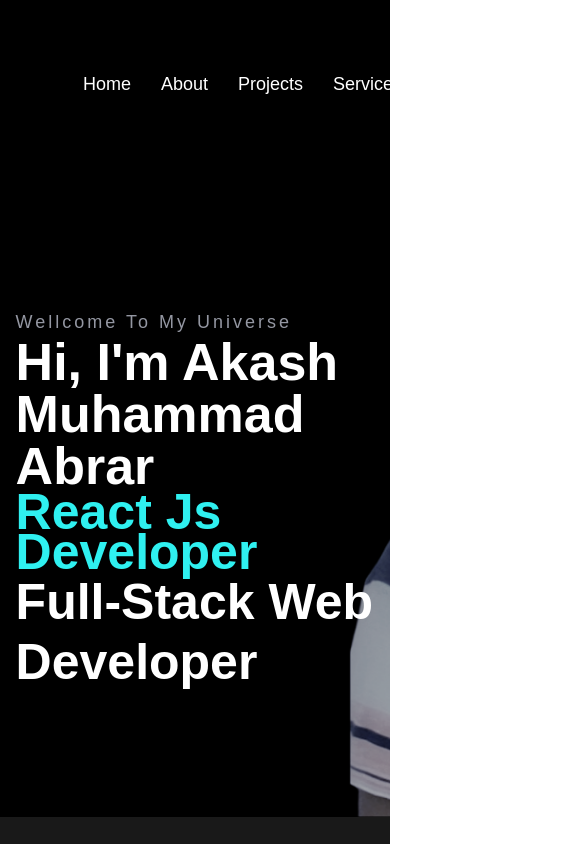
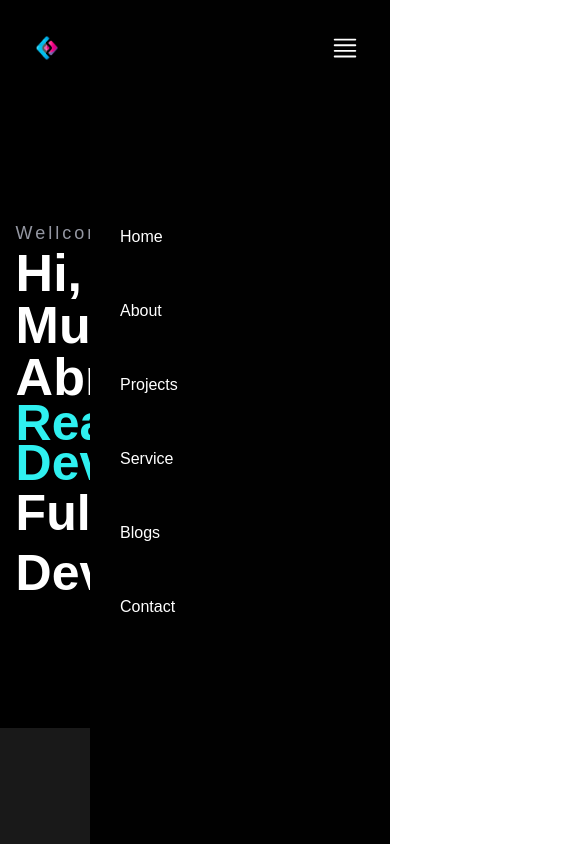
Before and after one commit to AkashMAbrrar/my-portfolio-personal, a React (Create React App) app: page / in a window 390 px wide. Shown: the top 844 px of the page, 585 px wide, since content can reach past the window. Built offline with nearby package versions, Linux system fonts and the light colour scheme.

Commit message:
this commit for toggle menu and responsive side bar

```diff
--- a/package.json
+++ b/package.json
@@ -6,6 +6,7 @@
     "@testing-library/jest-dom": "^5.16.4",
     "@testing-library/react": "^13.3.0",
     "@testing-library/user-event": "^13.5.0",
+    "bootstrap-icons": "^1.8.3",
     "daisyui": "^2.15.3",
     "react": "^18.1.0",
     "react-dom": "^18.1.0",
--- a/src/App.css
+++ b/src/App.css
@@ -210,7 +210,7 @@
 
 @media only screen and (max-width: 768px) {
   .col__3 {
-    max-width: 50%;
+    max-width: 65%;
   }
 }
 
--- a/src/components/Footer/Footer.js
+++ b/src/components/Footer/Footer.js
@@ -4,10 +4,31 @@
 
 const Footer = () => {
     return (
-        <div className='footer d__flex align__items__center justify__content__space__between pz__10' style={{ "padding": "10px 20px", "zIndex": "100" }}>
-            <img src={FooterImg} className="footer__img pointer" alt="" />
-            <span className='copyright'>copyright &copy; 2022 programmer Akash Muhammad Abrrar.ALl Rights Reserved</span>
-        </div>
+        <footer class=" footer p-10 bg-base-300 text-base-content">
+            <div>
+                <span class="footer-title">Services</span>
+                <a class="link link-hover">Branding</a>
+                <a class="link link-hover">Design</a>
+                <a class="link link-hover">Marketing</a>
+                <a class="link link-hover">Advertisement</a>
+            </div>
+            <div>
+                <span class="footer-title">Company</span>
+                <a class="link link-hover">About us</a>
+                <a class="link link-hover">Contact</a>
+                <a class="link link-hover">Jobs</a>
+                <a class="link link-hover">Press kit</a>
+            </div>
+            <div>
+                <span class="footer-title">Social</span>
+                <div class="grid grid-flow-col gap-4">
+                    <a><svg xmlns="http://www.w3.org/2000/svg" width="24" height="24" viewBox="0 0 24 24" class="fill-current"><path d="M24 4.557c-.883.392-1.832.656-2.828.775 1.017-.609 1.798-1.574 2.165-2.724-.951.564-2.005.974-3.127 1.195-.897-.957-2.178-1.555-3.594-1.555-3.179 0-5.515 2.966-4.797 6.045-4.091-.205-7.719-2.165-10.148-5.144-1.29 2.213-.669 5.108 1.523 6.574-.806-.026-1.566-.247-2.229-.616-.054 2.281 1.581 4.415 3.949 4.89-.693.188-1.452.232-2.224.084.626 1.956 2.444 3.379 4.6 3.419-2.07 1.623-4.678 2.348-7.29 2.04 2.179 1.397 4.768 2.212 7.548 2.212 9.142 0 14.307-7.721 13.995-14.646.962-.695 1.797-1.562 2.457-2.549z"></path></svg></a>
+                    <a><svg xmlns="http://www.w3.org/2000/svg" width="24" height="24" viewBox="0 0 24 24" class="fill-current"><path d="M19.615 3.184c-3.604-.246-11.631-.245-15.23 0-3.897.266-4.356 2.62-4.385 8.816.029 6.185.484 8.549 4.385 8.816 3.6.245 11.626.246 15.23 0 3.897-.266 4.356-2.62 4.385-8.816-.029-6.185-.484-8.549-4.385-8.816zm-10.615 12.816v-8l8 3.993-8 4.007z"></path></svg></a>
+                    <a><svg xmlns="http://www.w3.org/2000/svg" width="24" height="24" viewBox="0 0 24 24" class="fill-current"><path d="M9 8h-3v4h3v12h5v-12h3.642l.358-4h-4v-1.667c0-.955.192-1.333 1.115-1.333h2.885v-5h-3.808c-3.596 0-5.192 1.583-5.192 4.615v3.385z"></path></svg></a>
+                </div>
+                <p>Copyright © 2022 - All right reserved Akash Muhammad Abrrar</p>
+            </div>
+        </footer>
     );
 };
 
--- a/src/components/Home/Home.css
+++ b/src/components/Home/Home.css
@@ -59,8 +59,70 @@
     background-color: #191919;
 }
 
+.toggle__menu {
+    display: flex;
+    justify-content: flex-end;
+    float: right;
+    z-index: 1000;
+    width: 100%;
+}
+
+svg.bi.bi-list.white.pointer {
+    width: 30px;
+    height: 30px;
+}
+
+ul.sidebar.d__flex {
+    flex-wrap: wrap;
+    height: 100%;
+    position: fixed;
+    right: 0%;
+    background: #010101;
+    justify-content: center;
+    width: 300px;
+    top: 0%;
+    flex-direction: column;
+}
+
+li.sideNavbar {
+    padding: 25px 30px;
+}
+
+@media only screen and (max-width: 2500px) {
+    .toggle__menu {
+        display: none;
+    }
+
+    ul.sidebar.d__flex {
+        display: flex;
+    }
+}
+
+@media only screen and (max-width:768px) {
+    .toggle__menu {
+        display: flex;
+    }
+
+    .navbar.d__flex.justify__content__center.align__items__center.pxy__30 {
+        display: none;
+    }
+}
+
 /* resnpsive */
 @media screen and (max-width: 768px) {
+    .header {
+        justify-content: space-between;
+    }
+
+    .navigation.pxy__30 {
+        display: none;
+    }
+
+    svg.bi.bi-justify.white.pointer {
+        width: 30px;
+        height: 30px;
+    }
+
     h2.white.pz__10 {
         font-size: 50px !important;
     }
--- a/src/components/Home/Home.js
+++ b/src/components/Home/Home.js
@@ -1,15 +1,17 @@
-import React from 'react';
+import React, { useState } from 'react';
 import '../Home/Home.css';
 import logo from '../../images/logo.png';
 
 
 const Home = () => {
     // fixed header
-
     window.addEventListener("scroll", function () {
         const header = document.querySelector(".header");
         header.classList.toggle("active", window.scrollY > 0);
     });
+    // toggle menu
+    const [show, setShow] = useState(true);
+
 
     return (
         <div className='home' id='Home'>
@@ -28,6 +30,43 @@
                             <a href="#Contact"><li className='nav__items mx__15'>Contact</li></a>
                         </ul>
                     </div>
+                    {/* toggle maenu */}
+                    <div className="toggle__menu">
+                        <svg
+                            onClick={() => setShow(!show)}
+                            xmlns="http://www.w3.org/2000/svg"
+                            width="16"
+                            height="16"
+                            fill="currentColor"
+                            class="bi bi-justify white pointer"
+                            viewBox="0 0 16 16">
+                            <path fill-rule="evenodd" d="M2 12.5a.5.5 0 0 1 .5-.5h11a.5.5 0 0 1 0 1h-11a.5.5 0 0 1-.5-.5zm0-3a.5.5 0 0 1 .5-.5h11a.5.5 0 0 1 0 1h-11a.5.5 0 0 1-.5-.5zm0-3a.5.5 0 0 1 .5-.5h11a.5.5 0 0 1 0 1h-11a.5.5 0 0 1-.5-.5zm0-3a.5.5 0 0 1 .5-.5h11a.5.5 0 0 1 0 1h-11a.5.5 0 0 1-.5-.5z" />
+                        </svg>
+                    </div>
+                    {show ? (
+                        <div className="sideNavbar">
+                            <ul className="sidebar d__flex">
+                                <li className="sideNavbar">
+                                    <a href="#Home">Home</a>
+                                </li>
+                                <li className="sideNavbar">
+                                    <a href="#About">About</a>
+                                </li>
+                                <li className="sideNavbar">
+                                    <a href="#Projects">Projects</a>
+                                </li>
+                                <li className="sideNavbar">
+                                    <a href="#Service">Service</a>
+                                </li>
+                                <li className="sideNavbar">
+                                    <a href="#Blogs">Blogs</a>
+                                </li>
+                                <li className="sideNavbar">
+                                    <a href="#Contact">Contact</a>
+                                </li>
+                            </ul>
+                        </div>
+                    ) : null}
                 </div>
                 {/* Home COntent */}
                 <div className="container">
--- a/src/components/Projects/Projects.js
+++ b/src/components/Projects/Projects.js
@@ -11,7 +11,7 @@
 
 const Projects = () => {
     return (
-        <div className='project component__space'>
+        <div className='project component__space' id='Projects'>
             <div className="heading">
                 <h1 className="heading">My Latest Projects</h1>
                 <p className="heading p__color">I Making All Of My Projects By Modern Technologies And Hardwork</p>
```
Also changed, not shown: 1 other file (tests, documents, lock files or other folders).
